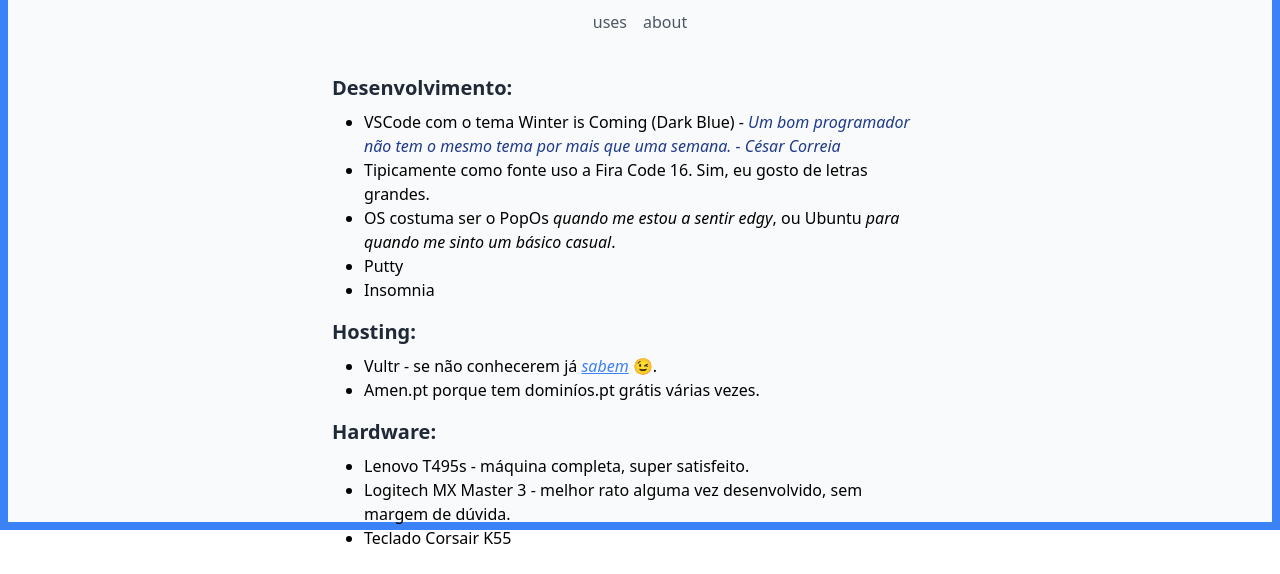
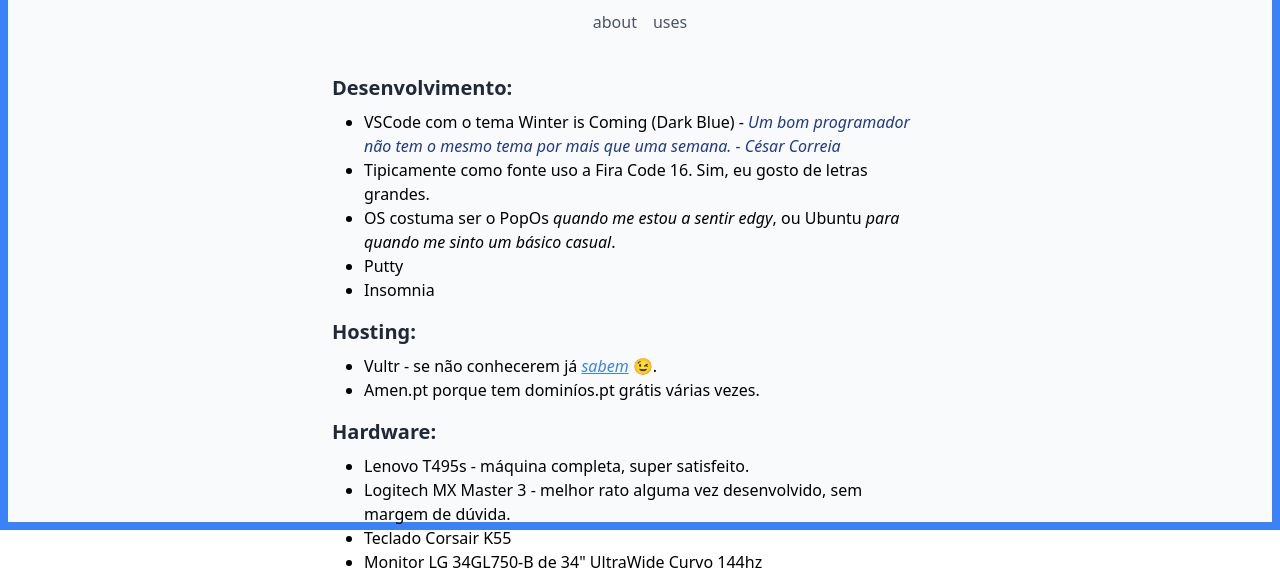
Before and after one commit to cesardcorreia/cesarcorreia.pt, a Gatsby site: page /uses in a window 1280 px wide. Shown: the part 270-844 px from the top of the page. Before the commit the page ends 820 px from the top, so only its background shows below. Built offline with nearby package versions, Linux system fonts and the light colour scheme; Gatsby itself is replaced by a stand-in of ours.

Commit message:
adicionado monitor ao uses

```diff
--- a/src/components/layout.js
+++ b/src/components/layout.js
@@ -25,8 +25,8 @@ const Layout = ({ children }) => {
           />
           <h2 className="text-4xl font-semibold text-blue-500">césar c.</h2>
           <div class="flex gap-4 text-gray-600">
+            <Link className="transition hover:gray-800" to="/">about</Link>
             <Link className="transition hover:gray-800" to="/uses">uses</Link>
-            <Link className="transition hover:gray-800" to="/">about</Link>
           </div>
         </div>
         <div>{children}</div>
--- a/src/pages/uses.js
+++ b/src/pages/uses.js
@@ -57,6 +57,9 @@ const SecondPage = () => (
           <li>
             Teclado Corsair K55
           </li>
+          <li>
+            Monitor LG 34GL750-B de 34" UltraWide Curvo 144hz
+          </li>
         </ul>
       </div>
     </div>
```
